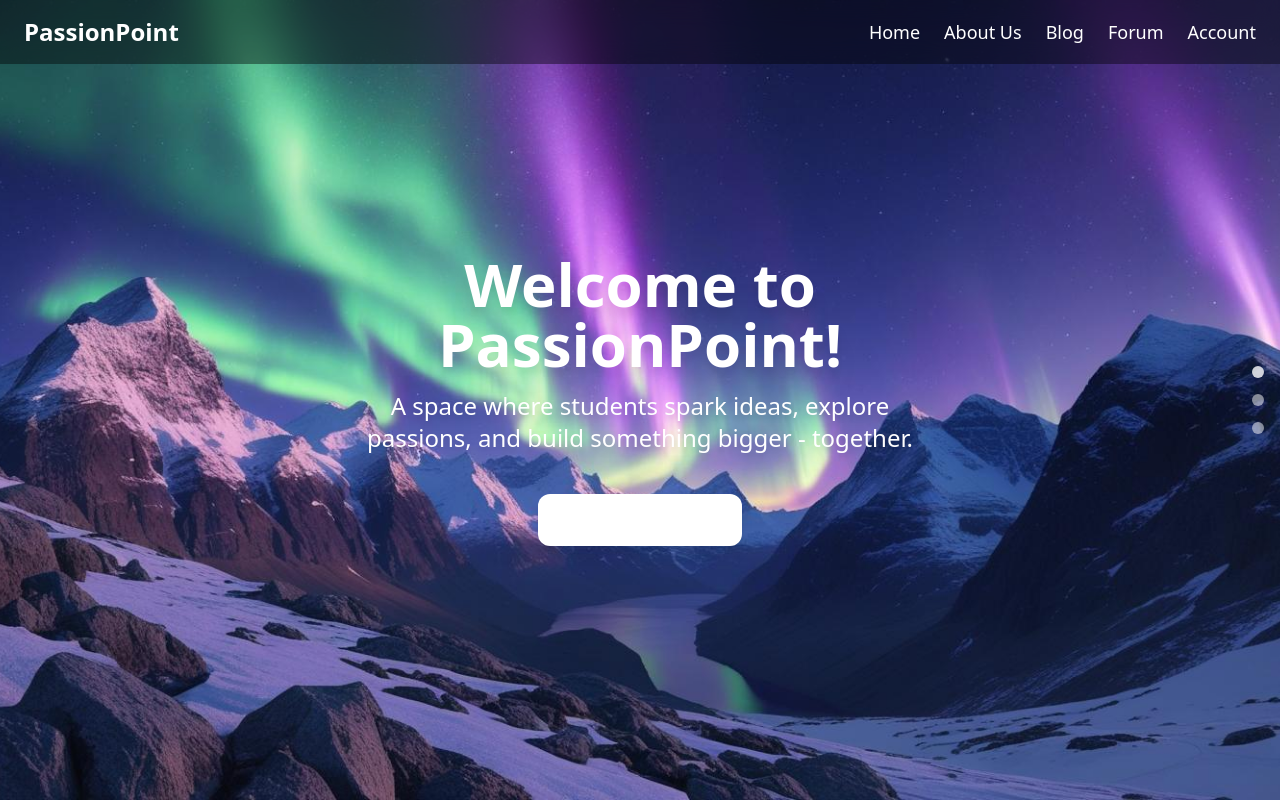
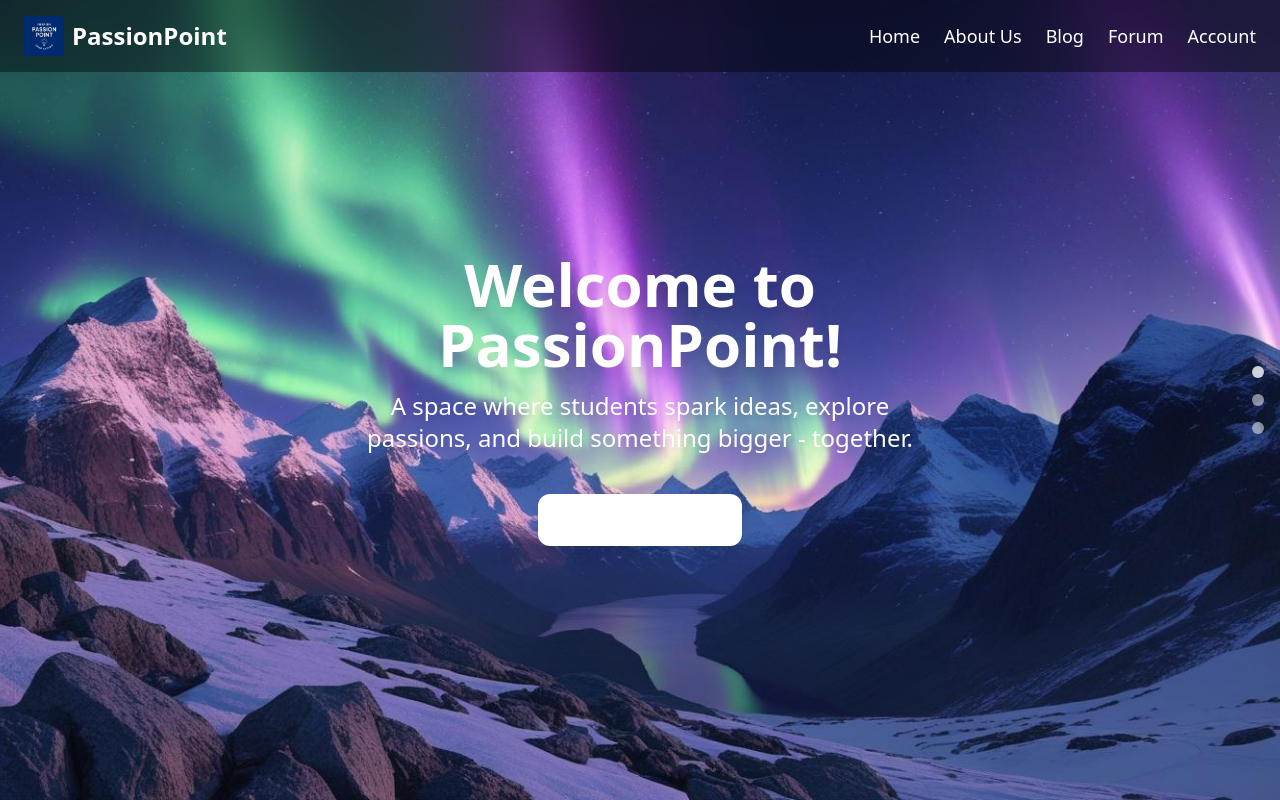
Before and after one commit to AstroCode10/passionpoint, a React (Create React App) app in the folder passionpoint_website/: page / in a window 1280 px wide. Built offline with nearby package versions, Linux system fonts and the light colour scheme.

Commit message:
Added logo

```diff
--- a/passionpoint_website/src/pages/Home.jsx
+++ b/passionpoint_website/src/pages/Home.jsx
@@ -8,7 +8,10 @@ export default function HomePage() {
     <div className="relative min-h-screen w-full bg-cover bg-center text-white" style={{ backgroundImage: "url('/images/background.jpg')" }}>
       {/* Navbar */}
       <header className="absolute top-0 left-0 w-full px-6 py-4 flex justify-between items-center bg-black/40 backdrop-blur-md z-10">
-        <div className="text-2xl font-bold">PassionPoint</div>
+       <div className="flex items-center space-x-2">
+          <img src="/images/logo.png" alt="PassionPoint Logo" className="h-10 w-10" />
+          <div className="text-2xl font-bold">PassionPoint</div>
+        </div>
         <nav className="space-x-6 text-lg">
           <a href="#" className="hover:text-gray-300">Home</a>
           <a href="#" className="hover:text-gray-300">About Us</a>
```
Also changed, not shown: passionpoint_website/public/images/logo.png (added).
